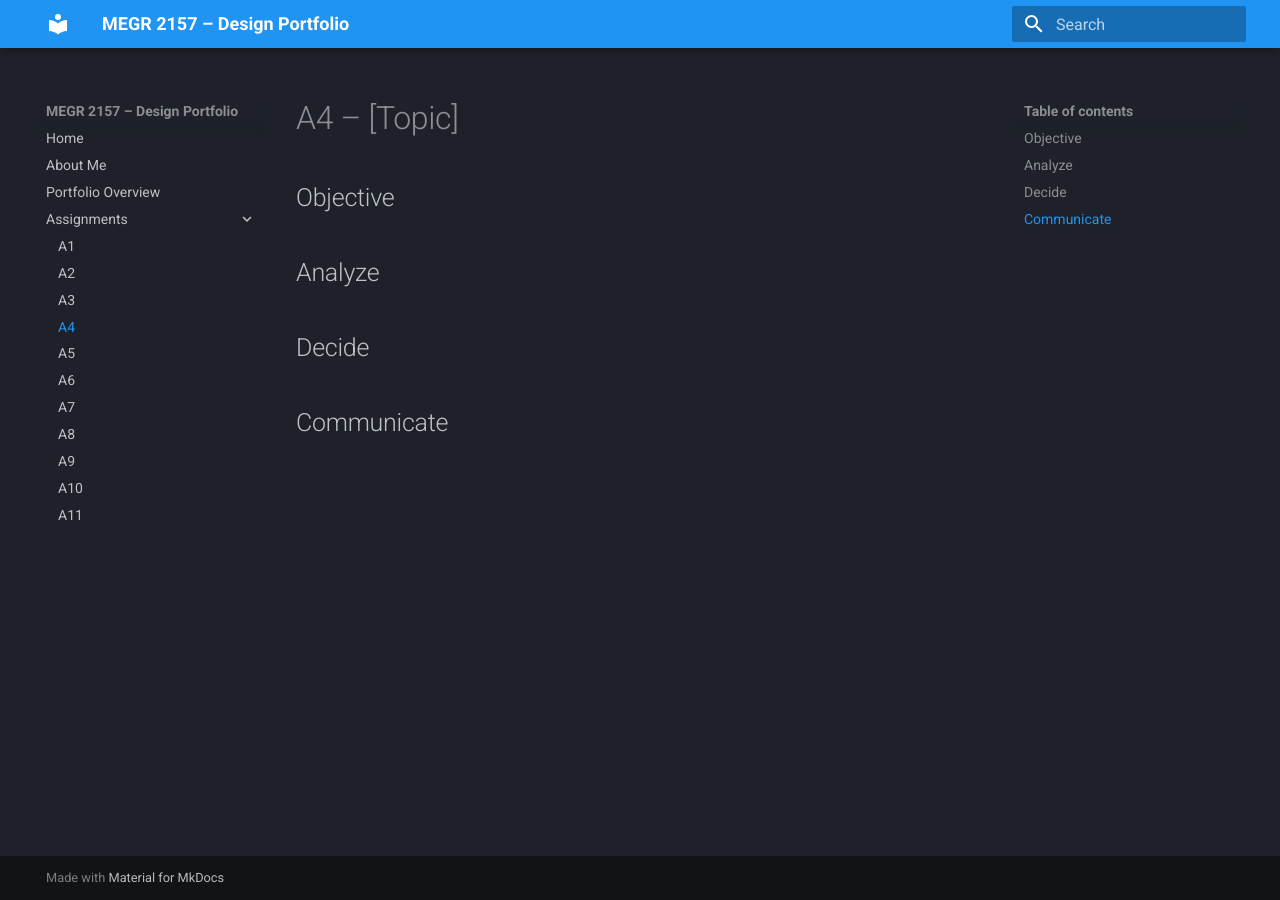
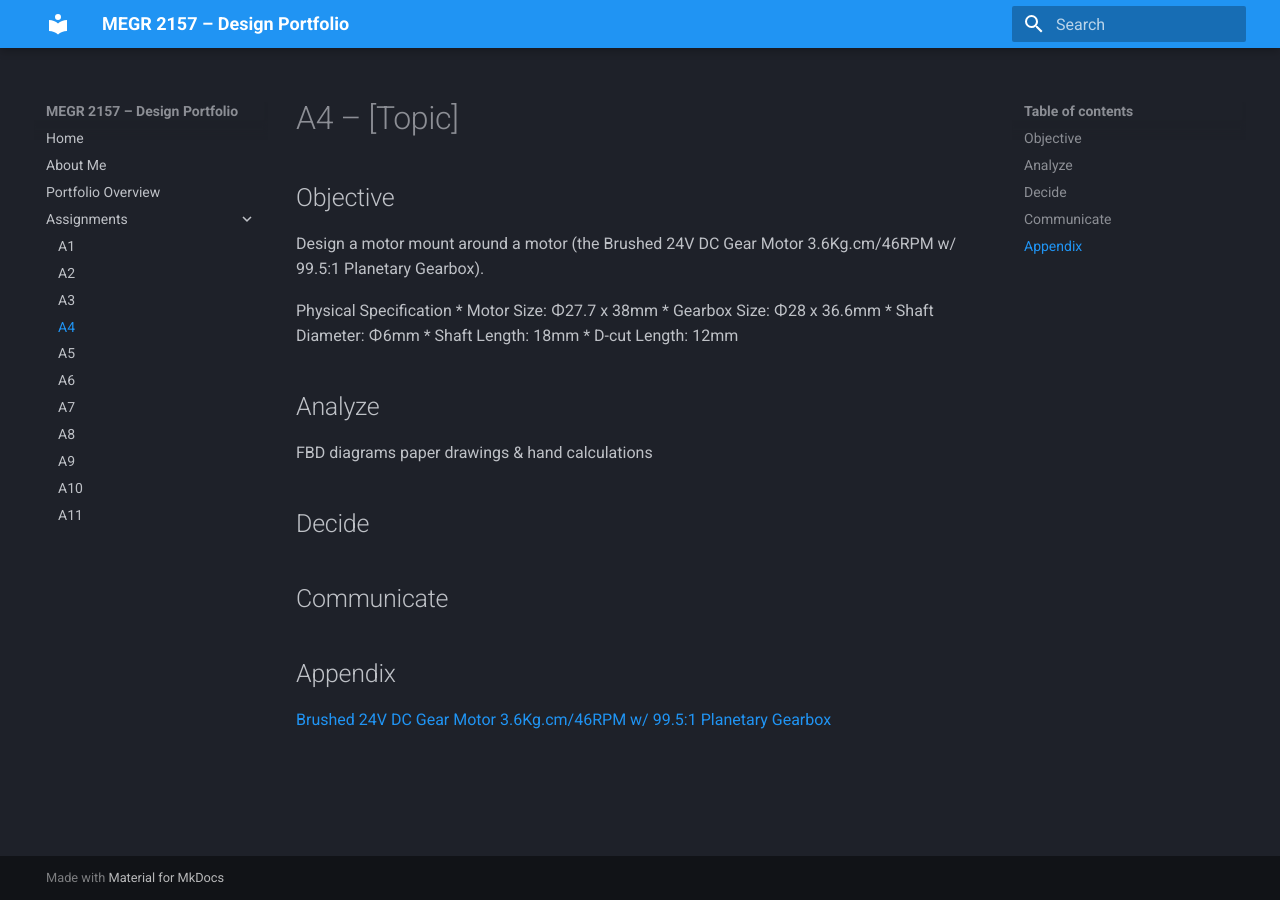
Before and after one commit to dheidenf-beep/DerekH-MEGR2157-portfolio, an MkDocs documentation site: the page built from docs/assignments/A04/index.md, in a window 1280 px wide. Built offline with MkDocs 1.6.1 and Material for MkDocs 9.7.7, drawn with Linux system fonts in a browser that asks for light colours.

Commit message:
Update A4 index with motor mount design details
Added motor specifications and design objectives for A4 assignment.

```diff
--- a/docs/assignments/A04/index.md
+++ b/docs/assignments/A04/index.md
@@ -2,11 +2,28 @@
 
 ## Objective
 
+Design a motor mount around a motor (the Brushed 24V DC Gear Motor 3.6Kg.cm/46RPM w/ 99.5:1 Planetary Gearbox).
+
+Physical Specification
+* Motor Size: Φ27.7 x 38mm
+* Gearbox Size: Φ28 x 36.6mm
+* Shaft Diameter: Φ6mm
+* Shaft Length: 18mm
+* D-cut Length: 12mm
+
+
 
 ## Analyze
 
+FBD diagrams paper drawings & hand calculations
 
 ## Decide
 
 
 ## Communicate
+
+
+
+## Appendix
+
+[Brushed 24V DC Gear Motor 3.6Kg.cm/46RPM w/ 99.5:1 Planetary Gearbox](https://www.omc-stepperonline.com/brushed-24v-dc-gear-motor-3-6kg-cm-46rpm-w-99-5-1-planetary-gearbox-pa28-28245800-g100)
```
